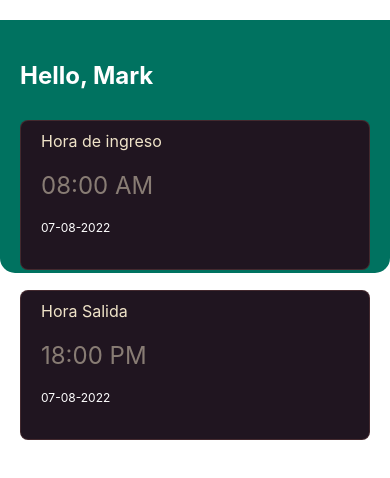
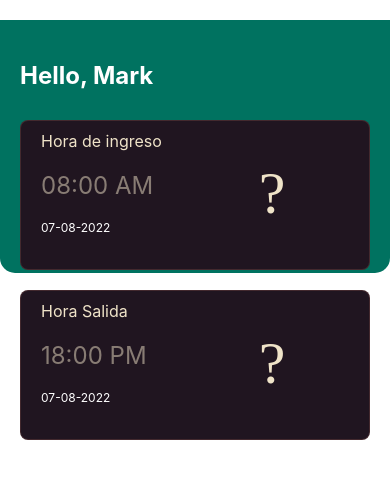
Before and after one commit to luismiguelro/gestion-horas-minas, a React Native app: screen /Dashboard in a window 390 px wide. Shown: the top 478 px of the page. Built offline with nearby package versions, Linux system fonts and the light colour scheme.

Commit message:
[update] Seccion dashboard: iconos ingreso/salida

```diff
--- a/App.tsx
+++ b/App.tsx
@@ -1,5 +1,5 @@
+/* eslint-disable prettier/prettier */
 /* eslint-disable react/react-in-jsx-scope */
-/* eslint-disable prettier/prettier */
 /**
  * Sample React Native App
  * https://github.com/facebook/react-native
--- a/dashboard/components/DashboardCard.js
+++ b/dashboard/components/DashboardCard.js
@@ -1,16 +1,22 @@
 /* eslint-disable prettier/prettier */
-import { View, Text, StyleSheet } from 'react-native';
+import { View, Text, StyleSheet, Pressable } from 'react-native';
 import React from 'react';
-const DashboardCard = ({ cardTitle, totalAmount, dateText, icon }) => {
+import Ionicons from 'react-native-vector-icons/Ionicons';
+const DashboardCard = ({ cardTitle, cardHour, dateText, icon,pressedd }) => {
   return (
     <View style={styles.card}>
       <Text style={styles.cardTitle}>{cardTitle}</Text>
       <View style={styles.cardContent}>
         <View style={styles.cardText}>
-          <Text style={styles.totalAmount}>{totalAmount}</Text>
+          <Text style={styles.cardHour}>{cardHour}</Text>
           <Text style={styles.dateText}>{dateText}</Text>
         </View>
-        <View style={styles.iconContainer}>{icon}</View>
+        <View style={styles.iconContainer}>
+        <Pressable
+            onPress={() => console.log({pressedd})}>
+            <Ionicons name={icon} size={60} color={'#EFE3C8'}/>
+        </Pressable>
+            </View>
       </View>
     </View>
   );
@@ -42,7 +48,7 @@ const styles = StyleSheet.create({
     flex: 1,
     paddingTop: 20,
   },
-  totalAmount: {
+  cardHour: {
     color: '#EFE3C880',
     fontSize: 24,
     marginBottom: 20,
--- a/dashboard/screens/Dashboard.js
+++ b/dashboard/screens/Dashboard.js
@@ -8,6 +8,7 @@ import COLORS from '../../assets/constants/colors';
 
 const Dashboard = () => {
   const [user, setUser] = useState('Mark');
+
   return (
     <SafeAreaView style={styles.container  }>
       <View style={styles.dashboardHeader}>
@@ -19,15 +20,18 @@ const Dashboard = () => {
       <View style={styles.background} />
       <Text style={styles.greeting}>Hello, {user}</Text>
       <DashboardCard
+      pressedd="ingreso"
         cardTitle="Hora de ingreso"
-        totalAmount={'08:00 AM'}
+        cardHour={'08:00 AM'}
         dateText="07-08-2022"
+        icon="clock"
       />
 
       <DashboardCard
         cardTitle="Hora Salida"
-        totalAmount={'18:00 PM'}
+        cardHour={'18:00 PM'}
         dateText="07-08-2022"
+        icon="clock"
       />
     </SafeAreaView>
   );
```
